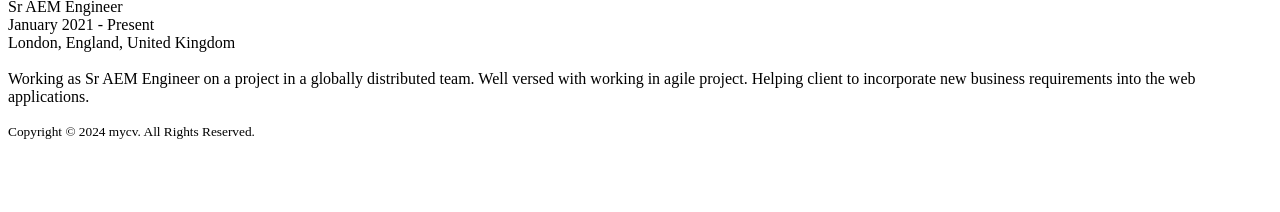
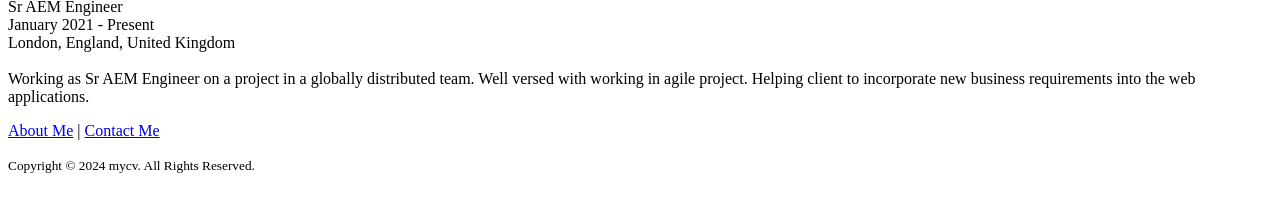
Before and after one commit to ashish27us/online-resume, a plain HTML site: page index.html in a window 1280 px wide. Shown: the part 296-508 px from the top of the page. Drawn offline with Linux system fonts and the light colour scheme.

Commit message:
Add files via upload

```diff
--- a/index.html
+++ b/index.html
@@ -25,6 +25,7 @@
     business requirements into the web applications.
   </p>
   <footer>
+    <p><a href='./public/about.html'>About Me</a> | <a href='./public/contact.html'>Contact Me</a></p>
     <small>
       Copyright © 2024 mycv. All Rights Reserved.
     </small>
```
